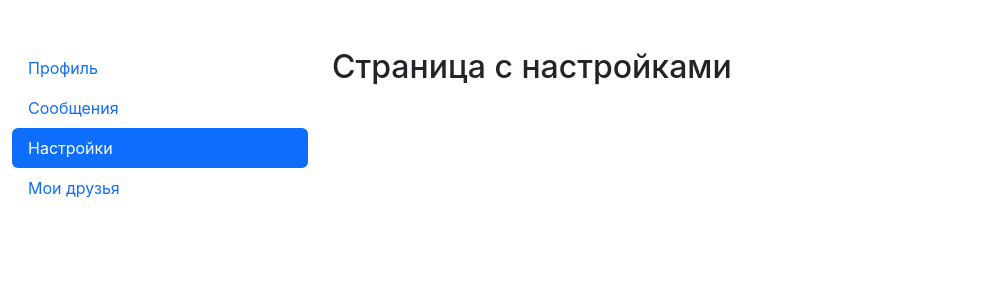
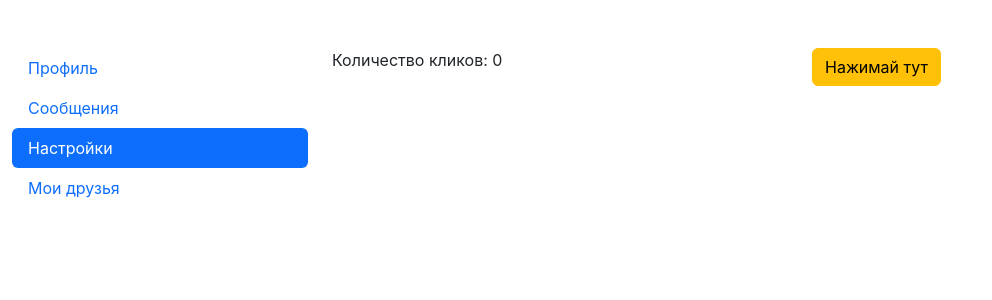
Before and after one commit to BISWAP9/my-react, a React (Create React App) app: page /settings in a window 1280 px wide. Shown: the top 300 px of the page, without its empty margins (0-992 px from the left). Built offline with nearby package versions, Linux system fonts and the light colour scheme.

Commit message:
count settings

```diff
--- a/src/components/Settings.jsx
+++ b/src/components/Settings.jsx
@@ -1,4 +1,24 @@
-const Settings = () => {
-  return <h2>Страница с настройками</h2>;
-};
+import { useState } from "react";
+
+function Settings() {
+    const [count, setCount] = useState(0);
+
+    return (
+        <div className="row">
+            <div className="col-6">
+                <p>Количество кликов: {count}</p>
+            </div>
+            <div className="col-6">
+                <button
+                    className="btn btn-warning"
+                    onClick={() => {
+                        setCount(count + 1);
+                    }}
+                >
+                    Нажимай тут
+                </button>
+            </div>
+        </div>
+    );
+}
 export default Settings;
```
